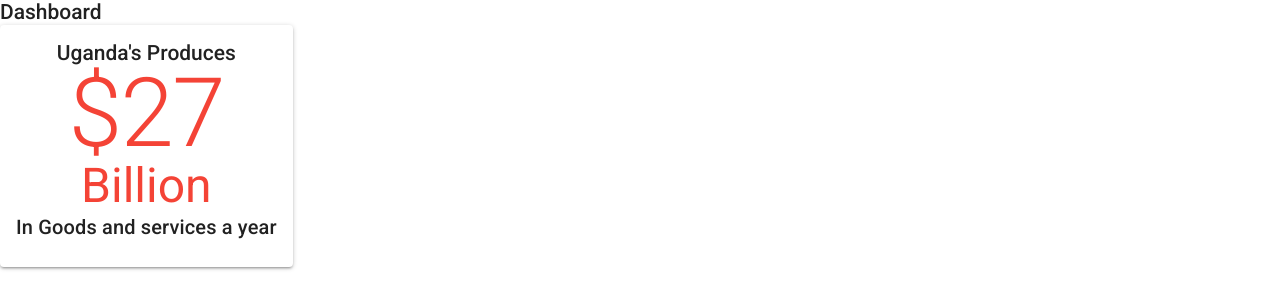
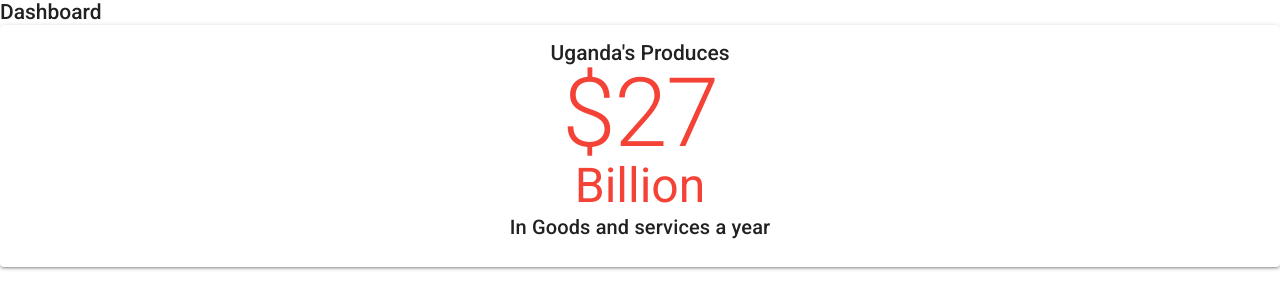
Before and after one commit to 256-io/dashboard, a React (Create React App) app: page / in a window 1280 px wide. Shown: the top 308 px of the page. Built offline with nearby package versions, Linux system fonts and the light colour scheme.

Commit message:
some style changes

```diff
--- a/src/App/visualizations/gdp/index.tsx
+++ b/src/App/visualizations/gdp/index.tsx
@@ -1,17 +1,25 @@
 import React from 'react';
 import { Consumer } from '../../context';
-import { Typography, Card, CardContent, CardHeader } from '@material-ui/core';
-import './styles.css';
+import { Typography, Card, CardContent, CardHeader, withStyles } from '@material-ui/core';
 
-const GDP = () => {
+const styles = () => ({
+  content: {
+    'text-align':'center',
+  },
+});
+interface Classes {
+  content:string;
+}
+
+const GDP = ({ classes }:{classes:Classes}) => {
   return (
     <Consumer>
       {
         ({ gdp }) => {
           const billions = gdp.value / 1e9;
           return (
-            <Card className="wrapper" elevation={2} >
-              <CardContent className="content" >
+            <Card elevation={2} >
+              <CardContent className={classes.content} >
                 <Typography variant="title" >
                   Uganda's Produces
                 </Typography>
@@ -33,4 +41,4 @@ const GDP = () => {
   );
 };
 
-export default GDP;
+export default withStyles(styles)(GDP);
--- a/src/App/visualizations/gdp/styles.css
+++ /dev/null
@@ -1,6 +0,0 @@
-.wrapper{
-  display: inline-block;
-}
-.content{
-  text-align: center;
-}
```
